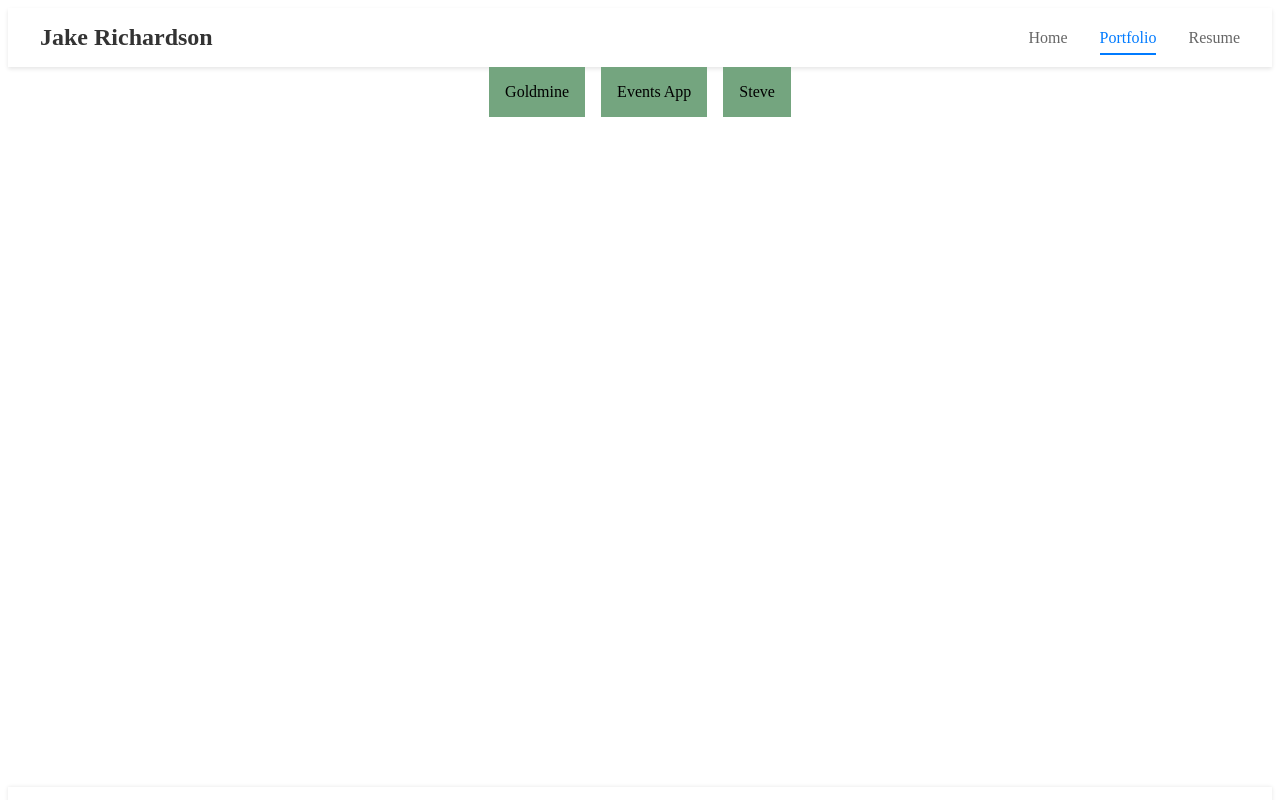
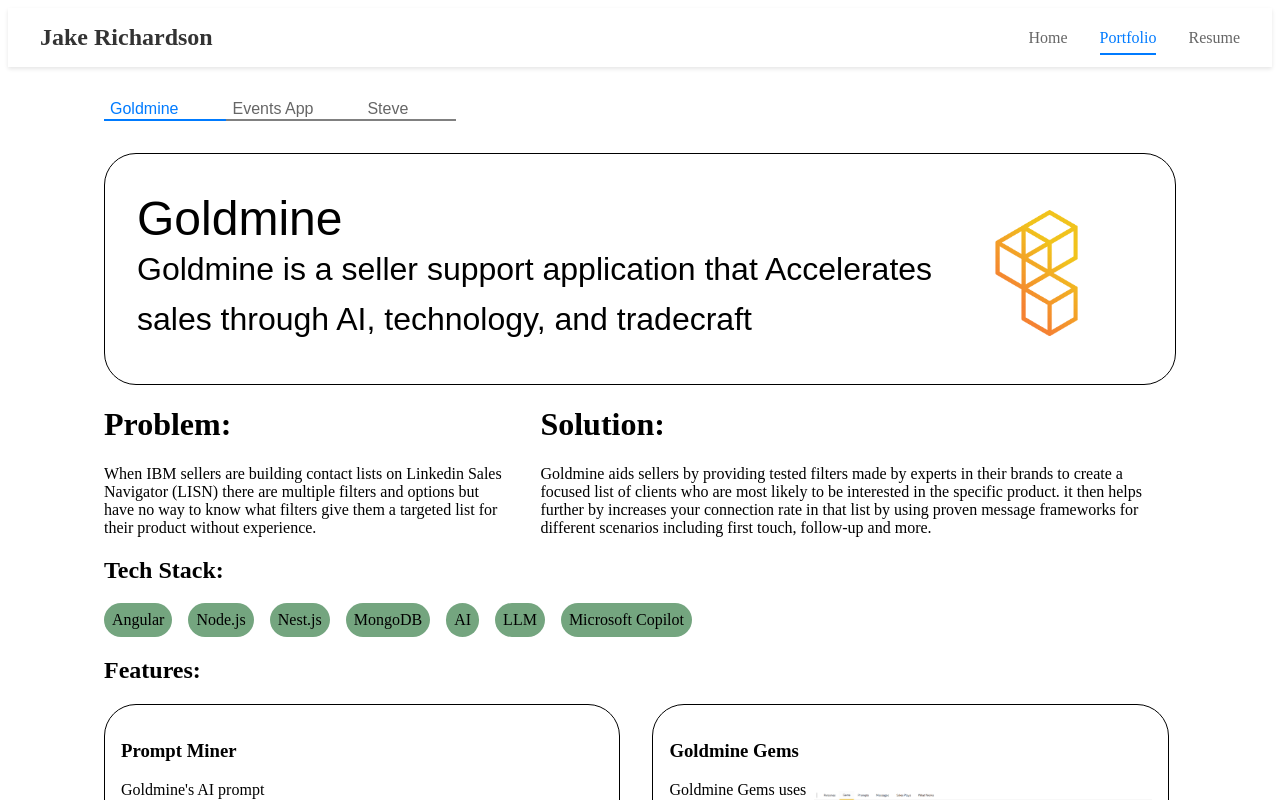
Before and after one commit to concastor/Portfolio_site, an Angular app: page /portfolio in a window 1280 px wide. Shown: the top 800 px of the page. Built offline with nearby package versions, Linux system fonts and the light colour scheme; sample sign-in values are in the browser's storage.

Commit message:
Add tabs switcher to portfolio

```diff
--- a/src/app/src/app/features/projects/projects.component.html
+++ b/src/app/src/app/features/projects/projects.component.html
@@ -1,6 +1,10 @@
 <div class="portfolio-nav">
   @for (project of projects; track $index) {
-  <button class="nav-button" (click)="goToProject(project.url)">
+  <button
+    class="nav-button"
+    [ngClass]="{ active: project.url === productName }"
+    (click)="goToProject(project.url)"
+  >
     {{ project.label }}
   </button>
   }
--- a/src/app/src/app/features/projects/projects.component.scss
+++ b/src/app/src/app/features/projects/projects.component.scss
@@ -2,27 +2,37 @@
   width: 100%;
   display: flex;
   align-items: center;
-  justify-content: center;
-  gap: 1rem;
+
+  margin: 2rem 1rem;
+  position: static;
 
   .nav-button {
-    background: rgb(116, 165, 127);
+    padding-right: 3rem;
+    color: #666;
+    text-decoration: none;
+    font-weight: 500;
+    transition: color 0.3s ease;
+    position: relative;
+    cursor: pointer;
+    background: none;
     border: none;
-    color: black;
-    cursor: pointer;
-    font: inherit;
-    padding: 1rem;
+    font-size: 1rem;
+    border-bottom: 2px solid grey;
+
+    &:hover {
+      color: #007bff;
+      border-bottom: 2px solid #007bff;
+    }
+    &.active {
+      color: #007bff;
+      border-bottom: 2px solid #007bff;
+    }
   }
 
-  .nav-button:hover {
-    color: white;
-    background-color: rgb(37, 41, 28);
-  }
-
-  .nav-button:focus {
-    outline: 2px solid blue;
-    outline-offset: 2px;
-  }
+  // .nav-button:focus {
+  //   outline: 2px solid blue;
+  //   outline-offset: 2px;
+  // }
 }
 .portfolio-container {
   margin: 1rem;
--- a/src/app/src/app/features/projects/projects.component.ts
+++ b/src/app/src/app/features/projects/projects.component.ts
@@ -1,5 +1,5 @@
 import { CommonModule } from '@angular/common';
-import { Component, input, OnInit } from '@angular/core';
+import { Component, OnInit } from '@angular/core';
 import { ActivatedRoute, Router } from '@angular/router';
 import { projects } from '../../shared/constants/projects';
 @Component({
@@ -10,7 +10,7 @@
 })
 export class ProjectsComponent implements OnInit {
   selectedProduct: any;
-  productName = 'Goldmine';
+  productName = 'goldmine';
   projects: any[] = [
     { label: 'Goldmine', url: 'goldmine' },
     { label: 'Events App', url: 'ultraphone' },
@@ -25,11 +25,7 @@
   ) {}
 
   ngOnInit(): void {
-    //Called after the constructor, initializing input properties, and the first call to ngOnChanges.
-    //Add 'implements OnInit' to the class.
-
     this.route.params.subscribe((params) => {
-      console.log(params['project']);
       this.productName =
         this.route.snapshot.paramMap.get('project') ?? this.productName;
       this.selectedProduct =
--- a/src/app/src/app/layout/header/header.component.scss
+++ b/src/app/src/app/layout/header/header.component.scss
@@ -2,7 +2,6 @@
   background-color: #ffffff;
   box-shadow: 0 2px 4px rgba(0, 0, 0, 0.1);
   padding: 1rem 0;
-  // position: ;
   top: 0;
   z-index: 1000;
 
@@ -21,10 +20,6 @@
       color: #333;
       text-decoration: none;
       cursor: pointer;
-
-      // &:hover {
-      //   color: #007bff;
-      // }
     }
   }
 
```
Also changed, not shown: src/app/app.component.ts (+4 -5 lines).
